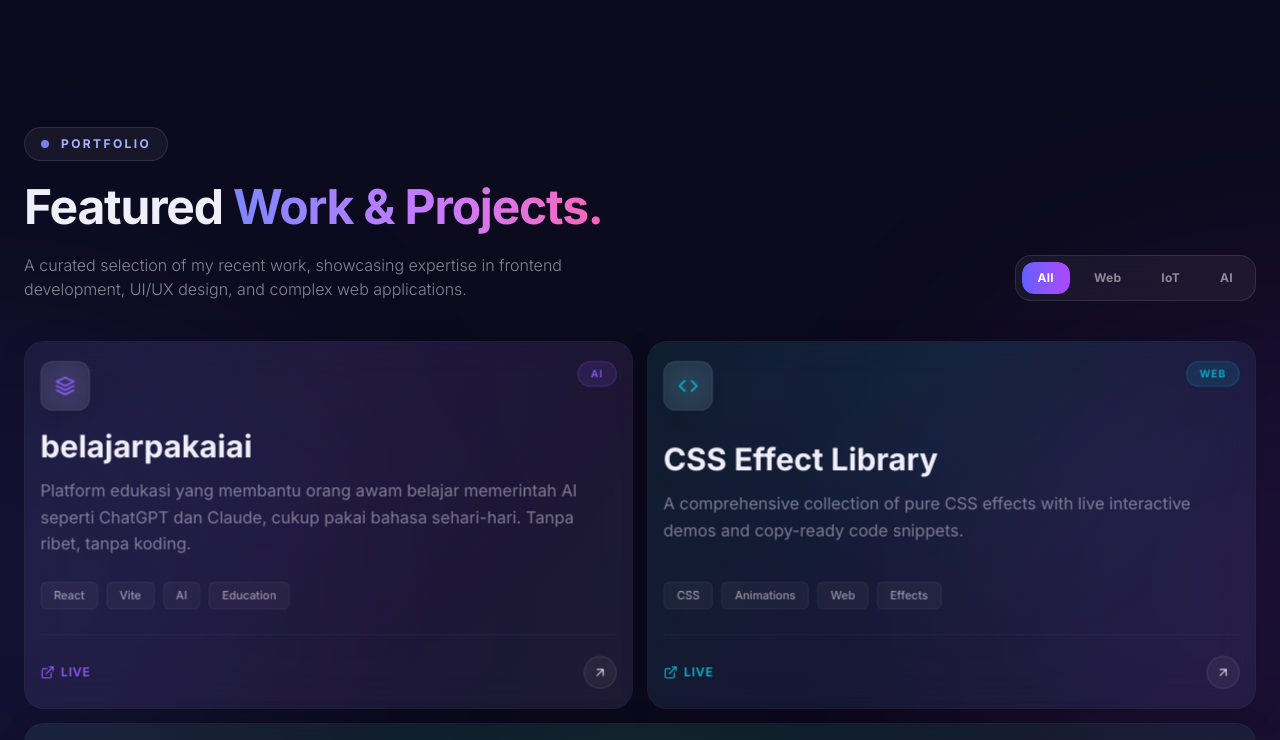
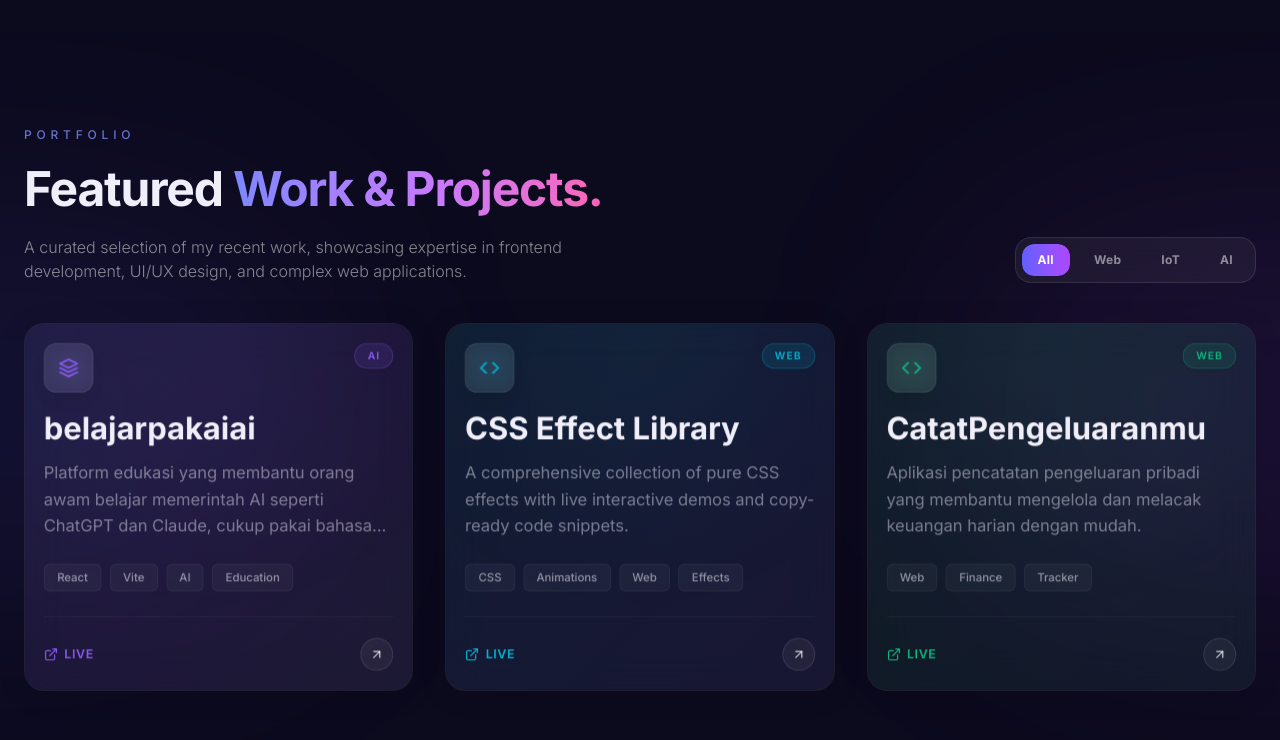
Before and after one commit to consigliere27/portofolio-rasyid, a React (Vite) app: page / in a window 1280 px wide. Shown: the part 1260-2000 px from the top of the page. Built offline with nearby package versions, Linux system fonts and the light colour scheme.

Commit message:
fix some element

```diff
--- a/src/components/Footer.jsx
+++ b/src/components/Footer.jsx
@@ -24,7 +24,7 @@ const Footer = () => {
                         whileTap={{ scale: 0.95 }}
                     >
                         <h3 className="text-3xl font-bold font-outfit" style={{ color: '#f0eef8' }}>
-                            Rasyid<span style={{ color: 'rgba(129, 140, 248, 0.8)' }}>.dev</span>
+                            murashi<span style={{ color: 'rgba(129, 140, 248, 0.8)' }}>.dev</span>
                         </h3>
                     </motion.a>
 
--- a/src/components/Projects.jsx
+++ b/src/components/Projects.jsx
@@ -82,18 +82,7 @@ const ProjectCard3D = ({ project, onClick, index }) => {
         y.set(0);
     };
 
-    // Determine Bento sizing based on index
-    let bentoClass = "bento-item-regular";
-    if (index === 0 || index === 1) {
-        bentoClass = "bento-item-wide"; // 2 sedang di atas (span 6)
-    } else if (index === 2) {
-        bentoClass = "bento-item-full"; // 1 sangat besar di bawah (span 12)
-    } else {
-        // Fallback if more items added
-        if (index % 3 === 0) bentoClass = "bento-item-wide";
-        else if (index % 3 === 1) bentoClass = "bento-item-wide";
-        else bentoClass = "bento-item-full";
-    }
+    // Cards will naturally align in the grid layout
 
     return (
         <motion.div
@@ -102,7 +91,7 @@ const ProjectCard3D = ({ project, onClick, index }) => {
             animate={{ opacity: 1, y: 0 }}
             exit={{ opacity: 0, scale: 0.95 }}
             transition={{ duration: 0.6, delay: index * 0.1, ease: [0.23, 1, 0.32, 1] }}
-            className={`glow-card-wrapper cursor-pointer group ${bentoClass} flex flex-col h-full min-h-[220px]`}
+            className={`glow-card-wrapper cursor-pointer group flex flex-col h-full min-h-[220px]`}
             onMouseMove={handleMouseMove}
             onMouseLeave={handleMouseLeave}
             onClick={onClick}
@@ -346,15 +335,15 @@ const Projects = () => {
                 {/* Header */}
                 <div className="flex flex-col md:flex-row md:items-end justify-between mb-8 md:mb-10 gap-6">
                     <div className="max-w-2xl">
-                        <motion.div
-                            initial={{ opacity: 0, x: -20 }}
-                            whileInView={{ opacity: 1, x: 0 }}
+                        <motion.p
+                            initial={{ opacity: 0, y: 20 }}
+                            whileInView={{ opacity: 1, y: 0 }}
                             viewport={{ once: true }}
-                            className="inline-flex items-center gap-3 px-4 py-2 rounded-full bg-white/5 border border-white/10 mb-4"
+                            className="text-xs tracking-[0.4em] uppercase mb-4 font-medium"
+                            style={{ color: 'rgba(129, 140, 248, 0.8)' }}
                         >
-                            <span className="w-2 h-2 rounded-full bg-indigo-400 animate-pulse" />
-                            <span className="text-xs font-bold tracking-[0.2em] uppercase text-indigo-300">Portfolio</span>
-                        </motion.div>
+                            Portfolio
+                        </motion.p>
 
                         <motion.h2
                             initial={{ opacity: 0, y: 30 }}
@@ -411,8 +400,8 @@ const Projects = () => {
                     </motion.div>
                 </div>
 
-                {/* Grid */}
-                <motion.div layout className="project-bento-grid">
+                {/* Clean 3-Column Grid */}
+                <motion.div layout className="grid grid-cols-1 md:grid-cols-3 gap-6 lg:gap-8">
                     <AnimatePresence mode="popLayout">
                         {filtered.map((project, index) => (
                             <ProjectCard3D
```
